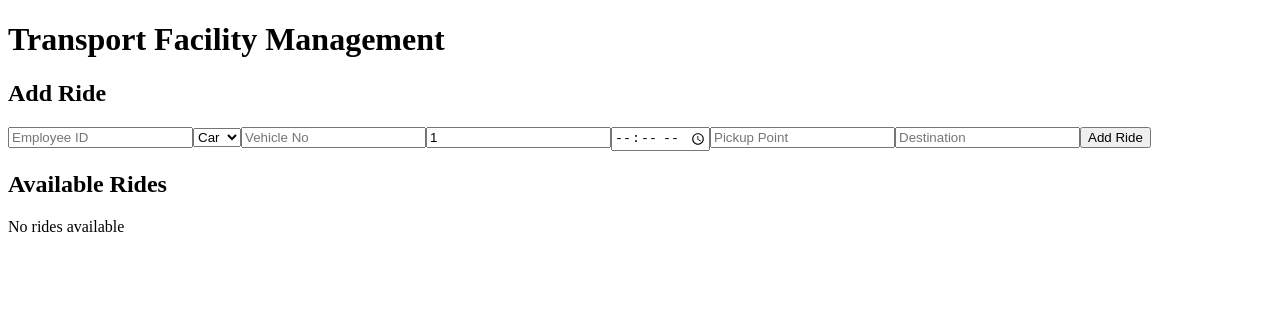
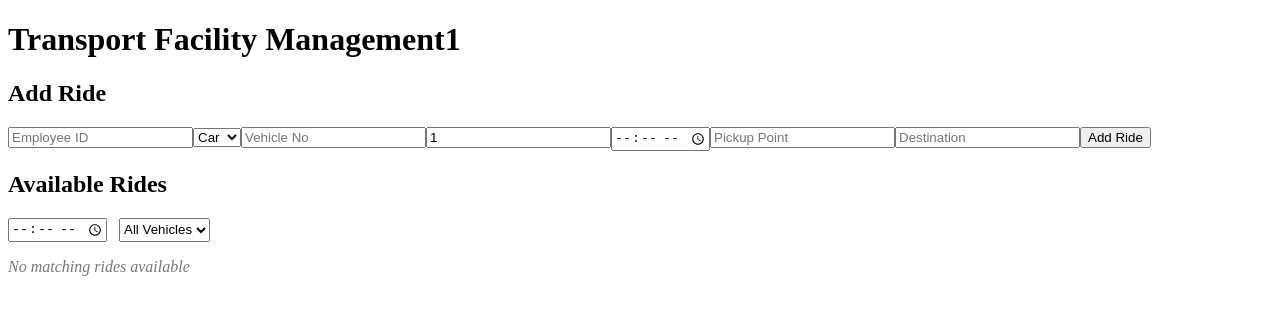
Before and after one commit to rupeshshetty243/transport-facility, an Angular app: page / in a window 1280 px wide. Shown: the top 314 px of the page. Built offline with nearby package versions, Linux system fonts and the light colour scheme.

Commit message:
updated the html and the css file

```diff
--- a/src/app/app.css
+++ b/src/app/app.css
@@ -0,0 +1,18 @@
+body {
+  font-family: Arial, Helvetica, sans-serif;
+  margin: 0;
+  padding: 0;
+  background-color: #f5f6f8;
+  color: #333;
+}
+
+h1, h2, h3 {
+  margin-bottom: 12px;
+}
+
+.container {
+  max-width: 1100px;
+  margin: 0 auto;
+  padding: 24px;
+  background-color: #333;
+}
--- a/src/app/app.ts
+++ b/src/app/app.ts
@@ -6,8 +6,10 @@ import { Transport } from './features/transport/transport/transport';
   standalone: true,
   imports: [Transport],
   template: `
-    <h1>Transport Facility Management</h1>
+   <div class="container">
+    <h1>Transport Facility Management1</h1>
     <app-transport></app-transport>
+  </div>
   `
 })
 export class App{}
--- a/src/app/features/transport/add-ride/add-ride.css
+++ b/src/app/features/transport/add-ride/add-ride.css
@@ -0,0 +1,33 @@
+.card {
+  background: #fff;
+  padding: 20px;
+  border-radius: 6px;
+  margin-bottom: 24px;
+  box-shadow: 0 2px 6px rgba(0,0,0,0.08);
+}
+
+.grid {
+  display: grid;
+  grid-template-columns: repeat(3, 1fr);
+  gap: 12px;
+}
+
+input, select {
+  padding: 10px;
+  border: 1px solid #ccc;
+  border-radius: 4px;
+}
+
+button.primary {
+  grid-column: span 3;
+  padding: 10px;
+  background-color: #2563eb;
+  color: white;
+  border: none;
+  border-radius: 4px;
+  cursor: pointer;
+}
+
+button.primary:hover {
+  background-color: #1e4ed8;
+}
--- a/src/app/features/transport/add-ride/add-ride.html
+++ b/src/app/features/transport/add-ride/add-ride.html
@@ -1,13 +1,20 @@
-<form [formGroup]="form" (ngSubmit)="submit()">
+<div class="card">
+  <h2>Add Ride</h2>
+
+  <form [formGroup]="form" (ngSubmit)="submit()" class="grid">
     <input placeholder="Employee ID" formControlName="employeeId" />
+
     <select formControlName="vehicleType">
-    <option>Car</option>
-    <option>Bike</option>
+      <option value="Car">Car</option>
+      <option value="Bike">Bike</option>
     </select>
+
     <input placeholder="Vehicle No" formControlName="vehicleNo" />
-  <input type="number" formControlName="vacantSeats" />
+    <input type="number" placeholder="Seats" formControlName="vacantSeats" />
     <input type="time" formControlName="time" />
     <input placeholder="Pickup Point" formControlName="pickupPoint" />
     <input placeholder="Destination" formControlName="destination" />
-  <button type="submit">Add Ride</button>
+
+    <button type="submit" class="primary">Add Ride</button>
   </form>
+</div>
--- a/src/app/features/transport/book-ride/book-ride.html
+++ b/src/app/features/transport/book-ride/book-ride.html
@@ -1,2 +1,5 @@
-<input placeholder="Employee ID" [(ngModel)]="empId" />
-<button (click)="book()">Book Ride</button>
+<div class="book">
+  <input placeholder="Employee ID"
+         [(ngModel)]="empId" />
+  <button (click)="book()">Book</button>
+</div>
--- a/src/app/features/transport/ride-list/ride-list.css
+++ b/src/app/features/transport/ride-list/ride-list.css
@@ -1,12 +1,26 @@
 .filters {
   display: flex;
-  gap: 16px;
+  gap: 12px;
   margin-bottom: 16px;
 }
 
 .ride-card {
-  border: 1px solid #ccc;
+  display: flex;
+  justify-content: space-between;
+  align-items: center;
   padding: 12px;
+  border: 1px solid #e5e7eb;
+  border-radius: 4px;
   margin-bottom: 12px;
-  border-radius: 4px;
 }
+
+.ride-info {
+  display: flex;
+  flex-direction: column;
+  gap: 4px;
+}
+
+.empty {
+  color: #777;
+  font-style: italic;
+}
--- a/src/app/features/transport/ride-list/ride-list.html
+++ b/src/app/features/transport/ride-list/ride-list.html
@@ -1,6 +1,30 @@
-<p *ngIf="rides.length === 0">No rides available</p>
+<div class="card">
+  <h2>Available Rides</h2>
 
-<div *ngFor="let ride of rides">
-  <p>{{ ride.vehicleType }} | {{ ride.time }} | Seats: {{ ride.vacantSeats }}</p>
-  <app-book-ride [ride]="ride"></app-book-ride>
+  <div class="filters">
+    <input type="time"
+           [(ngModel)]="selectedTime"
+           (change)="applyFilters()" />
+
+    <select [(ngModel)]="selectedVehicle"
+            (change)="applyFilters()">
+      <option value="All">All Vehicles</option>
+      <option value="Car">Car</option>
+      <option value="Bike">Bike</option>
+    </select>
+  </div>
+
+  <p *ngIf="filteredRides.length === 0" class="empty">
+    No matching rides available
+  </p>
+
+  <div *ngFor="let ride of filteredRides" class="ride-card">
+    <div class="ride-info">
+      <div><strong>{{ ride.vehicleType }}</strong> • {{ ride.time }}</div>
+      <div>Seats: {{ ride.vacantSeats }}</div>
+      <div>{{ ride.pickupPoint }} → {{ ride.destination }}</div>
+    </div>
+
+    <app-book-ride [ride]="ride"></app-book-ride>
+  </div>
 </div>
--- a/src/app/features/transport/ride-list/ride-list.ts
+++ b/src/app/features/transport/ride-list/ride-list.ts
@@ -2,25 +2,67 @@ import { Component, OnInit } from '@angular/core';
 import { CommonModule } from '@angular/common';
 import { FormsModule } from '@angular/forms';
 import { RideService } from '../../../core/services/ride.service';
+import { Ride } from '../../../core/models/ride.model';
 import { BookRide } from '../book-ride/book-ride';
 
 @Component({
   selector: 'app-ride-list',
   standalone: true,
   imports: [CommonModule, FormsModule, BookRide],
-  templateUrl: './ride-list.html'
+  templateUrl: './ride-list.html',
+  styleUrls: ['./ride-list.css']
 })
 export class RideList implements OnInit {
-  rides:any = [];
-  selectedTime = '';
 
-  constructor(private service: RideService) {}
+  allRides: Ride[] = [];
+  filteredRides: Ride[] = [];
 
-  ngOnInit() {
-    this.load();
+  selectedTime: string = '';
+  selectedVehicle: 'All' | 'Car' | 'Bike' = 'All';
+
+  constructor(private rideService: RideService) {}
+
+  ngOnInit(): void {
+    this.loadRides();
   }
 
-  load() {
-    this.rides = this.service.getRides();
+  loadRides(): void {
+    this.allRides = this.rideService.getRides();
+    this.applyFilters();
+  }
+
+  applyFilters(): void {
+    this.filteredRides = this.allRides.filter(ride => {
+
+      // Hide rides with no seats
+      if (ride.vacantSeats <= 0) {
+        return false;
+      }
+
+      // Vehicle filter
+      if (this.selectedVehicle !== 'All' &&
+          ride.vehicleType !== this.selectedVehicle) {
+        return false;
+      }
+
+      // Time filter (+/- 60 minutes)
+      if (this.selectedTime) {
+        return this.isWithinTimeBuffer(ride.time, this.selectedTime);
+      }
+
+      return true;
+    });
+  }
+
+  private isWithinTimeBuffer(rideTime: string, selectedTime: string): boolean {
+    const toMinutes = (time: string): number => {
+      const [h, m] = time.split(':').map(Number);
+      return h * 60 + m;
+    };
+
+    const rideMinutes = toMinutes(rideTime);
+    const selectedMinutes = toMinutes(selectedTime);
+
+    return Math.abs(rideMinutes - selectedMinutes) <= 60;
   }
 }
--- a/src/app/features/transport/transport/transport.ts
+++ b/src/app/features/transport/transport/transport.ts
@@ -7,10 +7,7 @@ import { RideList } from '../ride-list/ride-list';
   standalone: true,
   imports: [AddRide, RideList],
   template: `
-    <h2>Add Ride</h2>
     <app-add-ride></app-add-ride>
-
-    <h2>Available Rides</h2>
     <app-ride-list></app-ride-list>
   `
 })
```
Also changed, not shown: src/app/features/transport/book-ride/book-ride.css (+19 -2 lines). Lines whose indentation alone changed are shown as unchanged.
